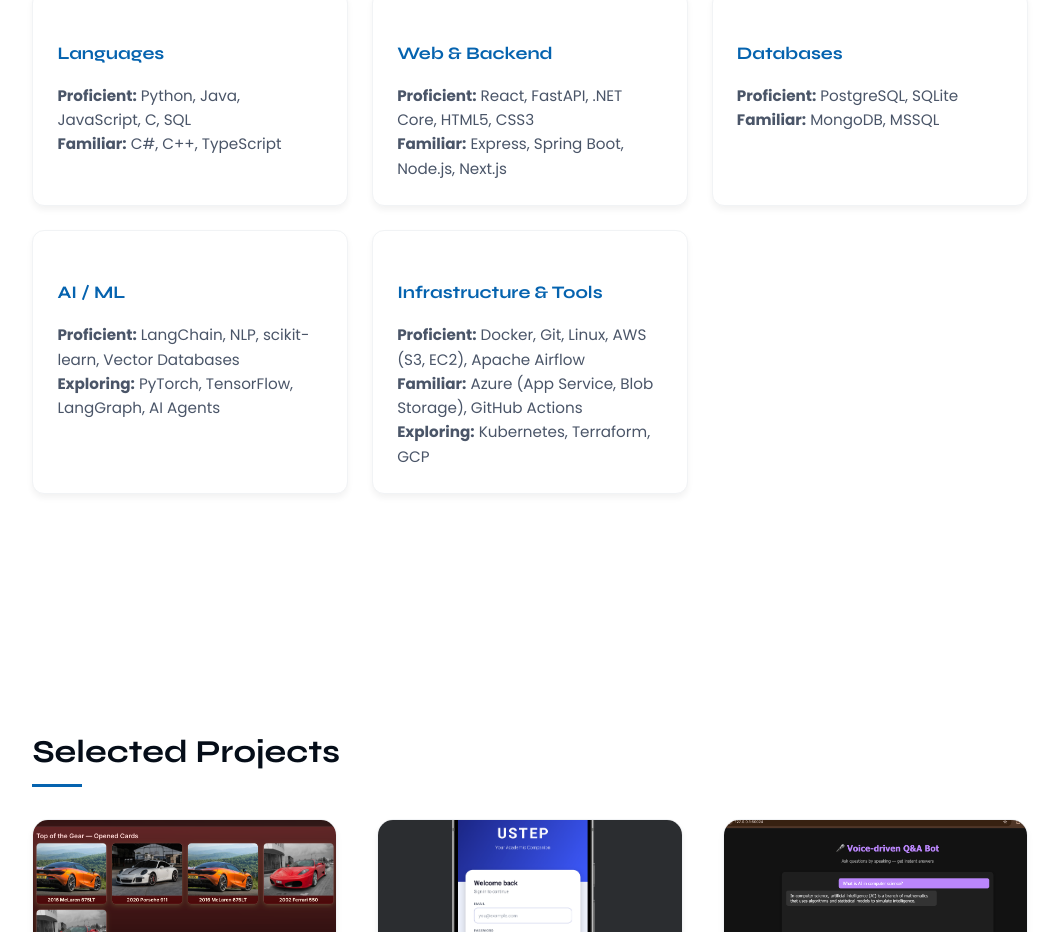
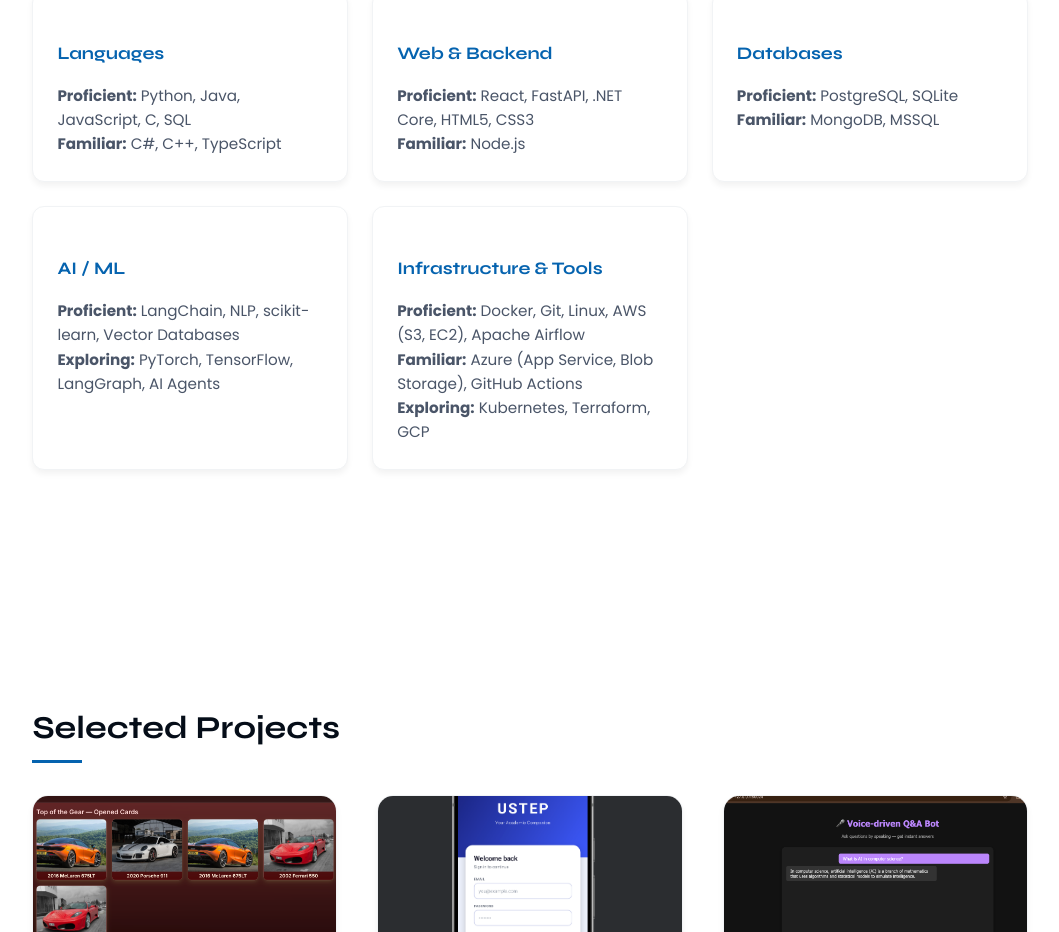
Before and after one commit to subhashyadavon/SubhashYadav, a React (Vite) app: page / in a window 1280 px wide. Shown: the part 4040-4972 px from the top of the page, without its empty margins (150-1209 px from the left). Built offline with nearby package versions, Linux system fonts and the light colour scheme.

Commit message:
change tech stack

```diff
--- a/src/components/TechStack/TechStack.jsx
+++ b/src/components/TechStack/TechStack.jsx
@@ -15,7 +15,7 @@ const TechStack = () => {
                 <div className="skill-category">
                     <h3>Web & Backend</h3>
                     <p><strong>Proficient:</strong> React, FastAPI, .NET Core, HTML5, CSS3</p>
-                    <p><strong>Familiar:</strong> Express, Spring Boot, Node.js, Next.js</p>
+                    <p><strong>Familiar:</strong> Node.js</p>
                 </div>
 
                 <div className="skill-category">
```
